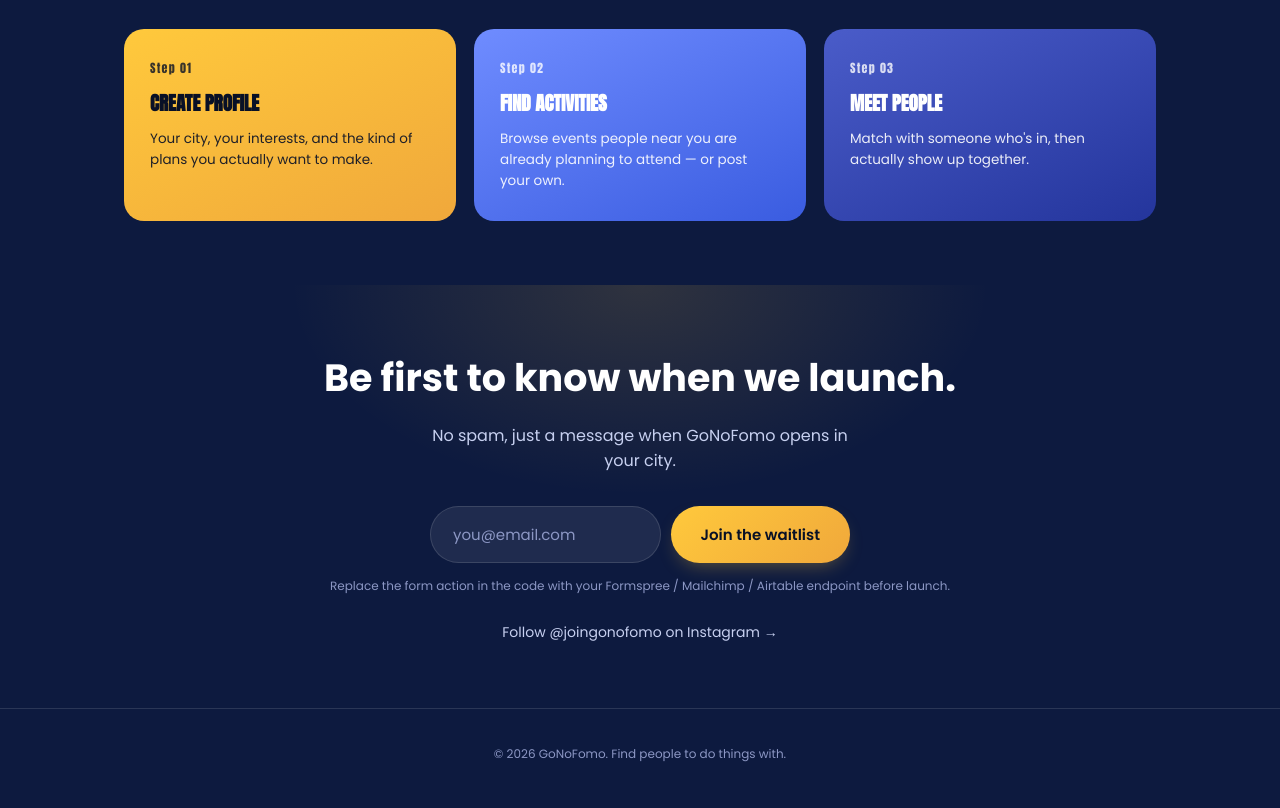
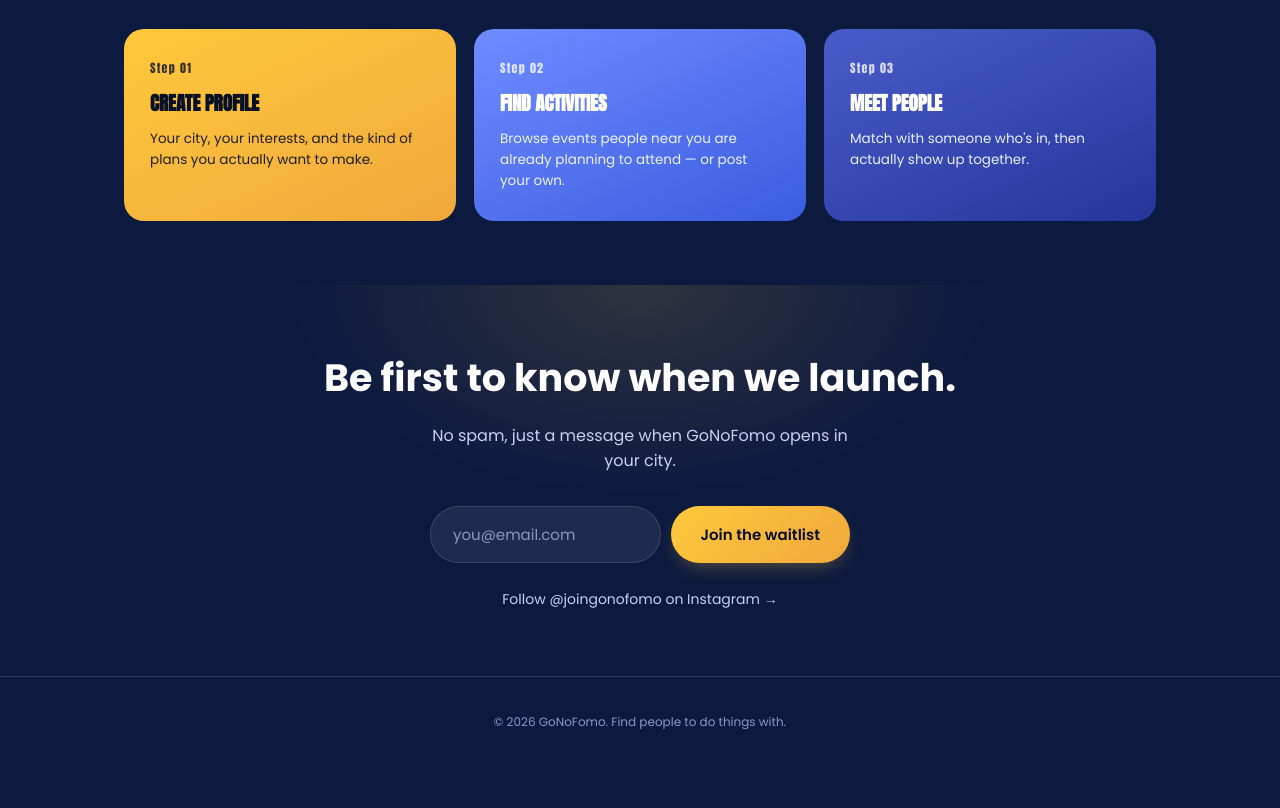
Before and after one commit to annesophiesimon/gonofomo-landing, a plain HTML site: page index.html in a window 1280 px wide. Shown: the part 2015-2823 px from the top of the page. After the commit the page ends 2790 px from the top, so only its background shows below. Drawn offline with Linux system fonts and the light colour scheme.

Commit message:
remove text

```diff
--- a/index.html
+++ b/index.html
@@ -701,10 +701,6 @@
           id="successMsg">
           You're on the list. See you out there. 🎟️
         </div>
-        <p class="form-note">
-          Replace the form action in the code with your Formspree / Mailchimp /
-          Airtable endpoint before launch.
-        </p>
         <a
           class="instagram-link"
           href="https://instagram.com/joingonofomo"
```
